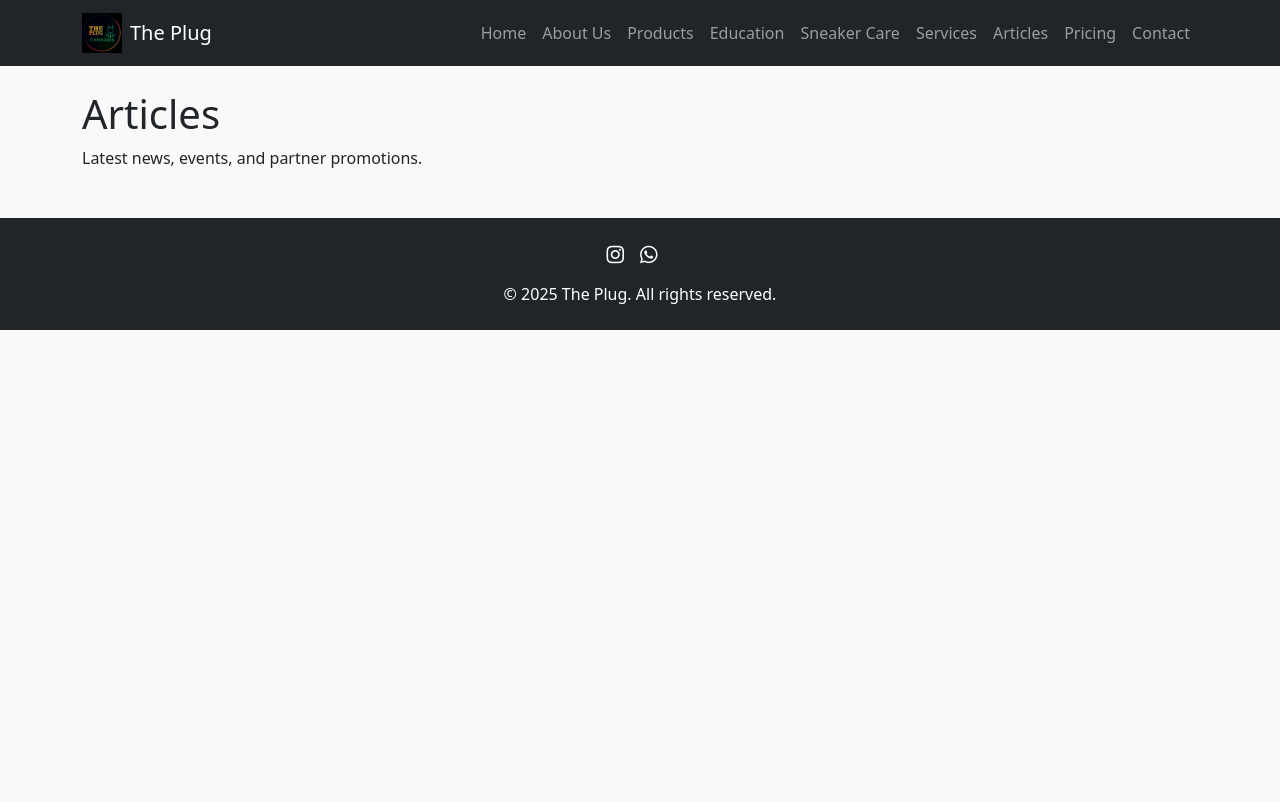
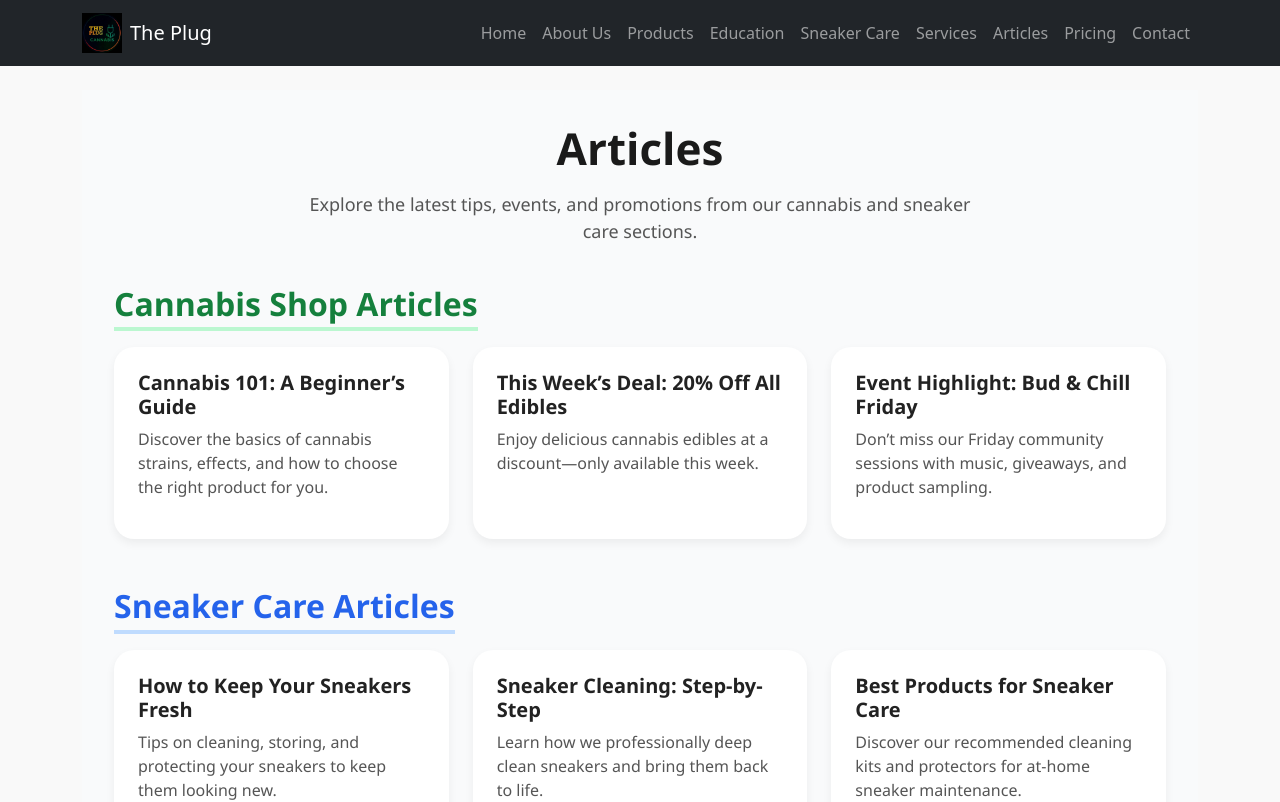
Before and after one commit to axlDeVoe012/The-Plug-Website, a React (Vite) app in the folder the-plug-website/: page /articles in a window 1280 px wide. Shown: the top 802 px of the page. Built offline with nearby package versions, Linux system fonts and the light colour scheme.

Commit message:
update pages

```diff
--- /dev/null
+++ b/the-plug-website/src/pages/Articles.css
@@ -0,0 +1,75 @@
+/* Articles.css */
+
+.articles-container {
+  max-width: 1200px;
+  margin: 0 auto;
+  padding: 2rem;
+  font-family: 'Segoe UI', sans-serif;
+  background-color: #f9fafb;
+}
+
+.articles-title {
+  font-size: 2.75rem;
+  font-weight: bold;
+  text-align: center;
+  margin-bottom: 1rem;
+  color: #1a1a1a;
+}
+
+.articles-subtitle {
+  text-align: center;
+  font-size: 1.125rem;
+  color: #555;
+  margin-bottom: 2.5rem;
+  max-width: 700px;
+  margin-left: auto;
+  margin-right: auto;
+}
+
+.section-title {
+  font-size: 2rem;
+  font-weight: 600;
+  color: #15803d;
+  margin-bottom: 1rem;
+  border-bottom: 4px solid #bbf7d0;
+  display: inline-block;
+  padding-bottom: 4px;
+}
+
+.sneaker-section-title {
+  color: #2563eb;
+  border-color: #bfdbfe;
+}
+
+.article-grid {
+  display: grid;
+  grid-template-columns: repeat(auto-fit, minmax(300px, 1fr));
+  gap: 1.5rem;
+  margin-bottom: 3rem;
+}
+
+.article-card {
+  background-color: #ffffff;
+  padding: 1.5rem;
+  border-radius: 1.25rem;
+  box-shadow: 0 4px 10px rgba(0, 0, 0, 0.06);
+  transition: transform 0.3s ease, box-shadow 0.3s ease;
+}
+
+.article-card:hover {
+  transform: translateY(-4px);
+  box-shadow: 0 8px 20px rgba(0, 0, 0, 0.08);
+}
+
+.article-card h3 {
+  font-size: 1.25rem;
+  font-weight: 600;
+  margin-bottom: 0.5rem;
+  color: #222;
+}
+
+.article-card p {
+  font-size: 1rem;
+  color: #555;
+  line-height: 1.5;
+}
--- a/the-plug-website/src/pages/Articles.jsx
+++ b/the-plug-website/src/pages/Articles.jsx
@@ -1,7 +1,61 @@
+import './Articles.css';
+
 const Articles = () => (
-  <div>
-    <h1>Articles</h1>
-    <p>Latest news, events, and partner promotions.</p>
+  <div className="articles-container">
+    <h1 className="articles-title">Articles</h1>
+    <p className="articles-subtitle">
+      Explore the latest tips, events, and promotions from our cannabis and sneaker care sections.
+    </p>
+
+    {/* Cannabis Section */}
+    <section>
+      <h2 className="section-title">Cannabis Shop Articles</h2>
+      <div className="article-grid">
+        <div className="article-card">
+          <h3>Cannabis 101: A Beginner’s Guide</h3>
+          <p>
+            Discover the basics of cannabis strains, effects, and how to choose the right product for you.
+          </p>
+        </div>
+        <div className="article-card">
+          <h3>This Week’s Deal: 20% Off All Edibles</h3>
+          <p>
+            Enjoy delicious cannabis edibles at a discount—only available this week.
+          </p>
+        </div>
+        <div className="article-card">
+          <h3>Event Highlight: Bud & Chill Friday</h3>
+          <p>
+            Don’t miss our Friday community sessions with music, giveaways, and product sampling.
+          </p>
+        </div>
+      </div>
+    </section>
+
+    {/* Sneaker Section */}
+    <section>
+      <h2 className="section-title sneaker-section-title">Sneaker Care Articles</h2>
+      <div className="article-grid">
+        <div className="article-card">
+          <h3>How to Keep Your Sneakers Fresh</h3>
+          <p>
+            Tips on cleaning, storing, and protecting your sneakers to keep them looking new.
+          </p>
+        </div>
+        <div className="article-card">
+          <h3>Sneaker Cleaning: Step-by-Step</h3>
+          <p>
+            Learn how we professionally deep clean sneakers and bring them back to life.
+          </p>
+        </div>
+        <div className="article-card">
+          <h3>Best Products for Sneaker Care</h3>
+          <p>
+            Discover our recommended cleaning kits and protectors for at-home sneaker maintenance.
+          </p>
+        </div>
+      </div>
+    </section>
   </div>
 );
 
--- /dev/null
+++ b/the-plug-website/src/pages/Education.css
@@ -0,0 +1,70 @@
+/* Education.css */
+
+.education-container {
+  max-width: 1200px;
+  margin: 0 auto;
+  padding: 3rem 1.5rem;
+  font-family: 'Segoe UI', sans-serif;
+  background: linear-gradient(to bottom, #064e3b, #000);
+  color: #e6ffe6;
+  min-height: 100vh;
+  position: relative;
+  z-index: 1;
+  overflow: hidden;
+}
+
+/* Optional: Soft background cannabis image */
+.education-container::before {
+  content: '';
+  position: absolute;
+  inset: 0;
+  background: url('/images/cannabis-bg.jpg') no-repeat center center / cover;
+  opacity: 0.07;
+  z-index: -1;
+}
+
+.education-title {
+  font-size: 2.75rem;
+  font-weight: 800;
+  text-align: center;
+  color: #bbf7d0;
+  margin-bottom: 1rem;
+}
+
+.education-subtitle {
+  font-size: 1.1rem;
+  text-align: center;
+  color: #cbd5e1;
+  margin-bottom: 2.5rem;
+  max-width: 700px;
+  margin-left: auto;
+  margin-right: auto;
+}
+
+.education-card {
+  background-color: rgba(255, 255, 255, 0.05);
+  border: 1px solid rgba(255, 255, 255, 0.1);
+  border-radius: 1.25rem;
+  padding: 1.5rem;
+  margin-bottom: 2rem;
+  box-shadow: 0 6px 18px rgba(0, 0, 0, 0.25);
+  transition: transform 0.3s ease, box-shadow 0.3s ease;
+  backdrop-filter: blur(8px);
+}
+
+.education-card:hover {
+  transform: translateY(-5px);
+  box-shadow: 0 12px 30px rgba(0, 0, 0, 0.4);
+}
+
+.education-card h2 {
+  font-size: 1.75rem;
+  color: #86efac;
+  margin-bottom: 0.5rem;
+}
+
+.education-card p {
+  color: #d1fae5;
+  line-height: 1.6;
+  font-size: 1rem;
+}
--- a/the-plug-website/src/pages/Home.jsx
+++ b/the-plug-website/src/pages/Home.jsx
@@ -1,4 +1,4 @@
-import './Home.css'; // Add this for custom animation styles
+import './home.css'; // Add this for custom animation styles
 import landingImage from '../assets/landing.png'; // Place your image in src/assets
 
 const Home = () => (
--- a/the-plug-website/src/pages/SneakerCare.jsx
+++ b/the-plug-website/src/pages/SneakerCare.jsx
@@ -1,7 +1,41 @@
+import './SneakerCare.css';
+
 const SneakerCare = () => (
-  <div>
-    <h1>Sneaker Care</h1>
-    <p>Premium sneaker cleaning and restoration.</p>
+  <div className="sneaker-care-container">
+    <h1 className="sneaker-care-title">Sneaker Care</h1>
+    <p className="sneaker-care-subtitle">
+      We offer premium sneaker cleaning, restoration, and protection services to keep your kicks fresh, sharp, and long-lasting.
+    </p>
+
+    <div className="sneaker-grid">
+      <div className="sneaker-card">
+        <h2>Deep Cleaning</h2>
+        <p>
+          Full outsole scrub, midsole whitening, lace refresh, and upper detailing using sneaker-safe, high-grade cleaning products.
+        </p>
+      </div>
+
+      <div className="sneaker-card">
+        <h2>Stain & Odor Removal</h2>
+        <p>
+          We neutralize odors and remove deep-set stains using eco-friendly, fabric-safe solutions that restore freshness.
+        </p>
+      </div>
+
+      <div className="sneaker-card">
+        <h2>Restoration & Protection</h2>
+        <p>
+          Services include sole repainting, scratch touch-ups, and long-lasting waterproof & anti-dirt protection sprays.
+        </p>
+      </div>
+
+      <div className="sneaker-card">
+        <h2>Sneaker Laundry Wash</h2>
+        <p>
+          Hand-washed and air-dried — no machines. Safe for delicate materials, maintaining your sneaker’s shape and longevity.
+        </p>
+      </div>
+    </div>
   </div>
 );
 
--- /dev/null
+++ b/the-plug-website/src/pages/sneakerCare.css
@@ -0,0 +1,79 @@
+/* SneakerCare.css - Watery Theme */
+
+.sneaker-care-container {
+  max-width: 1200px;
+  margin: 0 auto;
+  padding: 3rem 1.5rem;
+  font-family: 'Segoe UI', sans-serif;
+  background: linear-gradient(to bottom, #dbeafe, #e0f2fe, #f0f9ff);
+  color: #0c4a6e;
+  min-height: 100vh;
+  position: relative;
+  z-index: 1;
+  overflow: hidden;
+}
+
+/* Optional: light water ripple background */
+.sneaker-care-container::before {
+  content: '';
+  position: absolute;
+  inset: 0;
+  background: url('/images/water-ripples.png') no-repeat center center / cover;
+  opacity: 0.05;
+  z-index: -1;
+}
+
+.sneaker-care-title {
+  font-size: 3rem;
+  font-weight: 800;
+  text-align: center;
+  color: #0ea5e9;
+  margin-bottom: 1rem;
+}
+
+.sneaker-care-subtitle {
+  font-size: 1.1rem;
+  text-align: center;
+  color: #0369a1;
+  margin-bottom: 2.5rem;
+  max-width: 700px;
+  margin-left: auto;
+  margin-right: auto;
+}
+
+/* Grid layout */
+.sneaker-grid {
+  display: grid;
+  grid-template-columns: repeat(auto-fit, minmax(280px, 1fr));
+  gap: 2rem;
+}
+
+/* Glassy Card */
+.sneaker-card {
+  background: rgba(255, 255, 255, 0.4);
+  border: 1px solid rgba(0, 150, 255, 0.15);
+  border-radius: 1.25rem;
+  padding: 1.5rem;
+  box-shadow: 0 8px 30px rgba(0, 100, 200, 0.15);
+  backdrop-filter: blur(8px);
+  transition: transform 0.3s ease, box-shadow 0.3s ease;
+}
+
+.sneaker-card:hover {
+  transform: translateY(-5px);
+  box-shadow: 0 14px 40px rgba(0, 100, 200, 0.25);
+}
+
+/* Card text */
+.sneaker-card h2 {
+  font-size: 1.5rem;
+  font-weight: 600;
+  color: #0284c7;
+  margin-bottom: 0.5rem;
+}
+
+.sneaker-card p {
+  font-size: 1rem;
+  color: #0f172a;
+  line-height: 1.6;
+}
```
Also changed, not shown: the-plug-website/src/pages/Education.jsx (+38 -57 lines).
